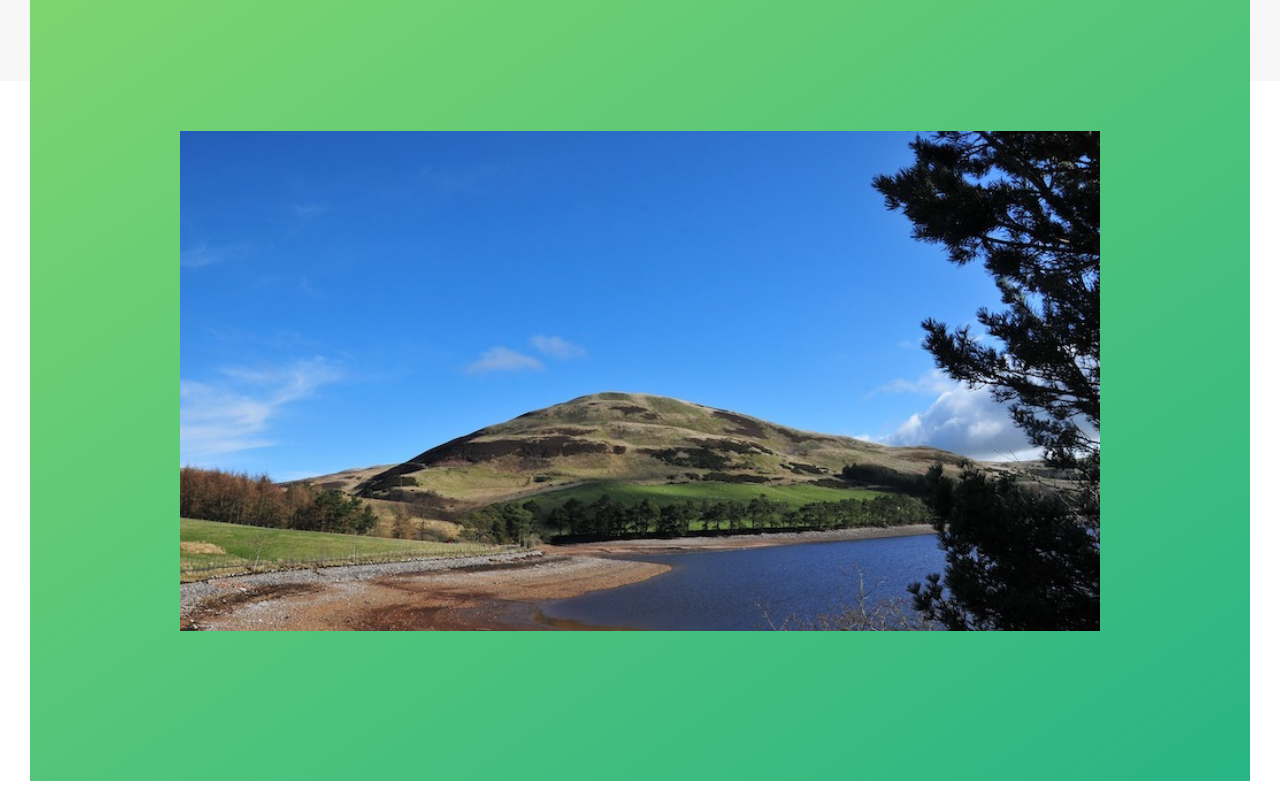
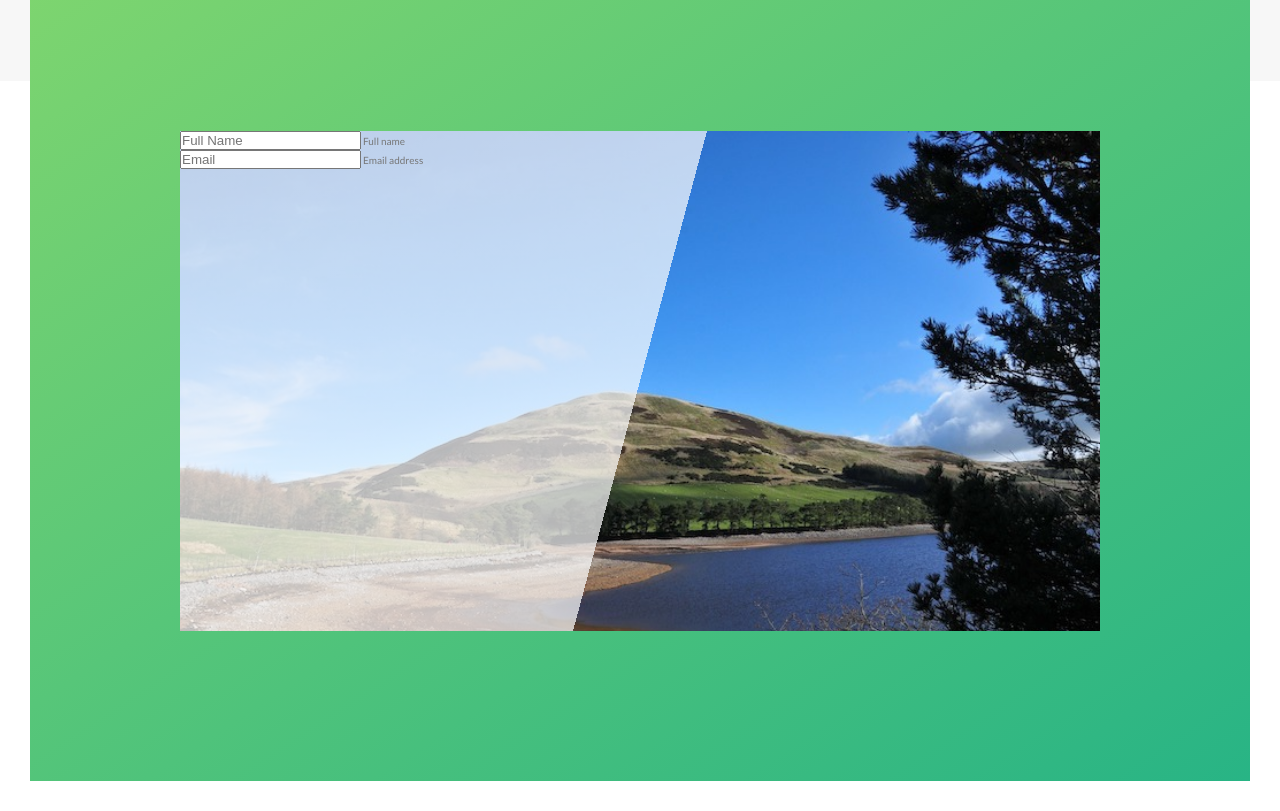
Before and after one commit to Slav666/Pentland_Hills_project, a website: page index.html in a window 1280 px wide. Shown: the part 3460-4271 px from the top of the page. Drawn offline with Linux system fonts and the light colour scheme.

Commit message:
Add the form__group class with label and input tags

```diff
--- a/index.html
+++ b/index.html
@@ -188,7 +188,20 @@
         <section class="section-book">
             <div class="row">
                 <div class="book">
+                    <div class="book-form">
+                        <form action="£" class="form">
+                            <div class="form__group">
+                                <input type="text" class="form__input" placeholder="Full Name" id="name" required>
+                                <label for="name" class="form__label">Full name</label>
 
+                            </div>
+                            <div class="form__group">
+                                    <input type="text" class="form__input" placeholder="Email" id="email" required>
+                                    <label for="email" class="form__label">Email address</label>
+
+                                </div>
+                        </form>
+                    </div>
                 </div>
             </div>
         </section>
--- a/sass/pages/_home.scss
+++ b/sass/pages/_home.scss
@@ -18,7 +18,7 @@ margin-top: -20vh;
     background-image: linear-gradient(to right bottom, $color-primary-light, $color-primary-dark);
 }
 .book {
-    background-image: url("../img/photo_lake1.jpg");
+    background-image: linear-gradient(105deg, rgba(white, .7) 0%, rgba(white, 0.7) 50%, transparent 50%), url("../img/photo_lake1.jpg");
     background-size: cover;
     height: 50rem;
 }
```
Also changed, not shown: css/style.css.
